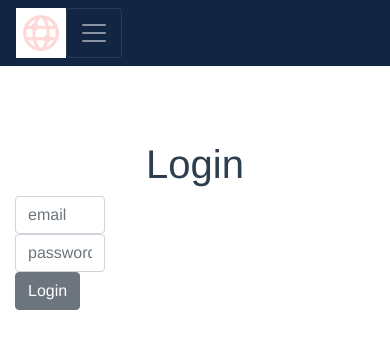
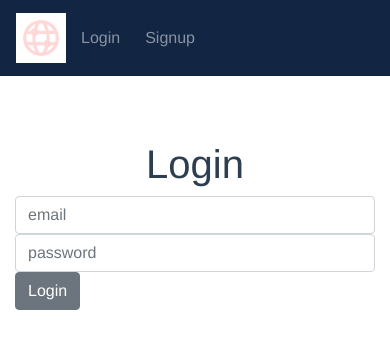
Before and after one commit to lauralazzaro/P2_social_network, a Vue app in the folder client/: page /#/login in a window 390 px wide. Shown: the top 348 px of the page. Built offline with nearby package versions, Linux system fonts and the light colour scheme.

Commit message:
Better responsiveness

```diff
--- a/client/src/components/Login.vue
+++ b/client/src/components/Login.vue
@@ -1,7 +1,7 @@
 <template>
     <div>
       <h1> Login </h1>
-      <form @submit.prevent="onSubmit" class="form text-left">
+      <form @submit.prevent="onSubmit" class="form text-left ">
         <label for="email" class="sr-only"></label>
         <input
           id="email"
@@ -9,7 +9,7 @@
           label="email"
           v-model="body.email"
           placeholder="email"
-          class="form-control w-25"
+          class="form-control col-md-6"
         >
         <label for="password" class="sr-only"></label>
         <input
@@ -18,7 +18,7 @@
           label="password"
           v-model="body.password"
           placeholder="password"
-          class="form-control w-25"
+          class="form-control col-md-6"
         >
         <button class="btn btn-secondary">Login</button>
       </form>
--- a/client/src/components/Navbar.vue
+++ b/client/src/components/Navbar.vue
@@ -10,18 +10,7 @@
         height="100%"
       >
     </figure>
-      <button class="navbar-toggler navbar-toggler-right"
-              type="button" data-toggle="collapse"
-              data-target="#navbarNav"
-              aria-controls="navbarNav"
-              aria-expanded="false"
-              aria-label="Toggle navigation"
-      >
-        <span class="navbar-toggler-icon"></span>
-      </button>
-      <div
-        class="collapse navbar-collapse"
-        id="navbarNav">
+
       <ul
         :style="{background: background || '#122542'}"
         class="navbar-nav"
@@ -84,7 +73,6 @@
             to="Signup">Signup</router-link>
         </li>
       </ul>
-    </div>
     </div>
   </nav>
 </template>
--- a/client/src/components/Signup.vue
+++ b/client/src/components/Signup.vue
@@ -9,7 +9,7 @@
         label="username"
         v-model="body.username"
         placeholder="username"
-        class="form-control w-25"
+        class="form-control col-md-6"
       >
       <label for="email" class="sr-only"></label>
       <input
@@ -19,7 +19,7 @@
         label="email"
         v-model="body.email"
         placeholder="email"
-        class="form-control w-25"
+        class="form-control col-md-6"
       >
       <label for="password" class="sr-only"></label>
       <input
@@ -29,7 +29,7 @@
         label="password"
         v-model="body.password"
         placeholder="password"
-        class="form-control w-25"
+        class="form-control col-md-6"
       >
       <button class="btn btn-secondary mt-auto">Signup</button>
     </form>
```
